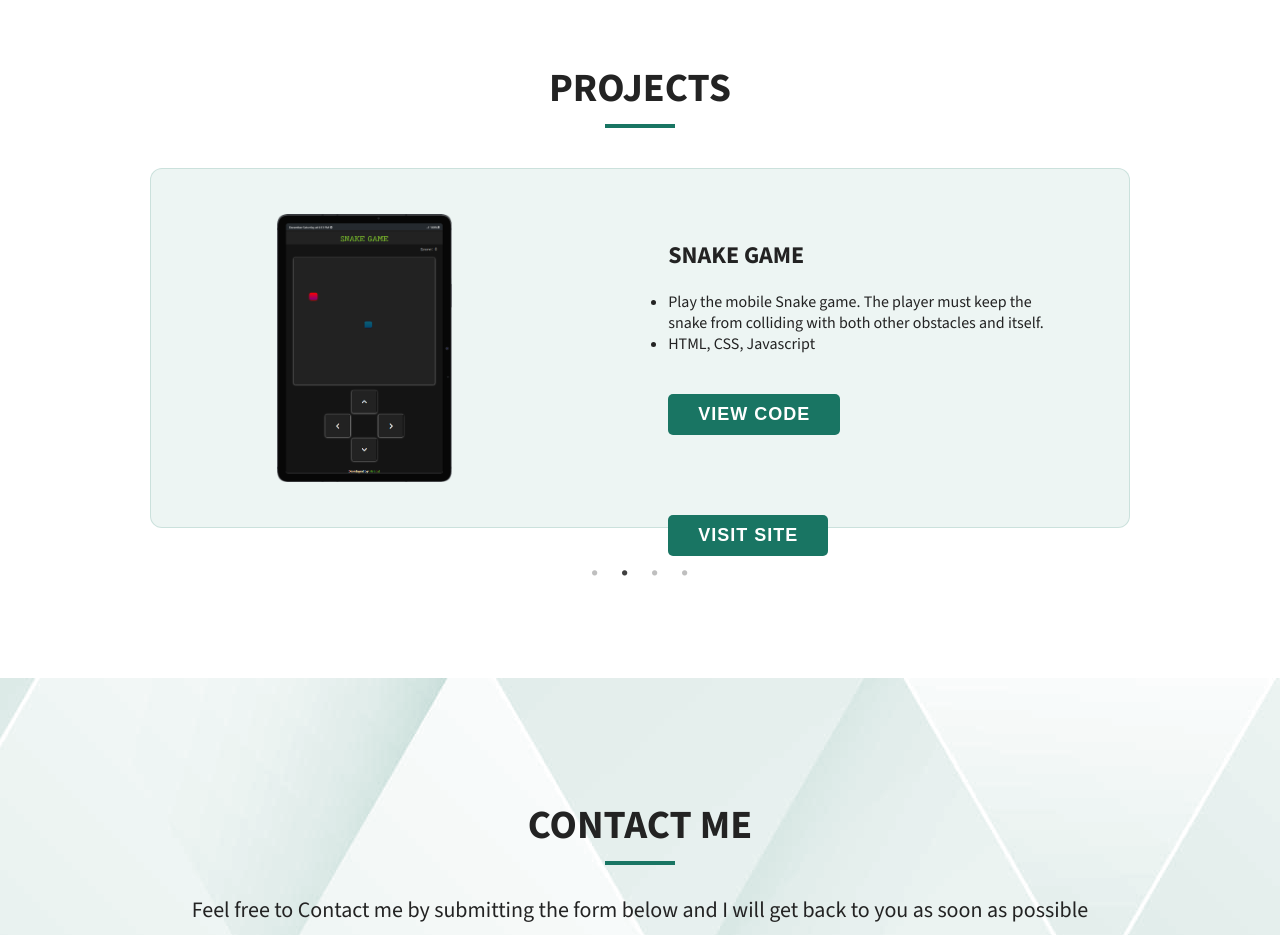
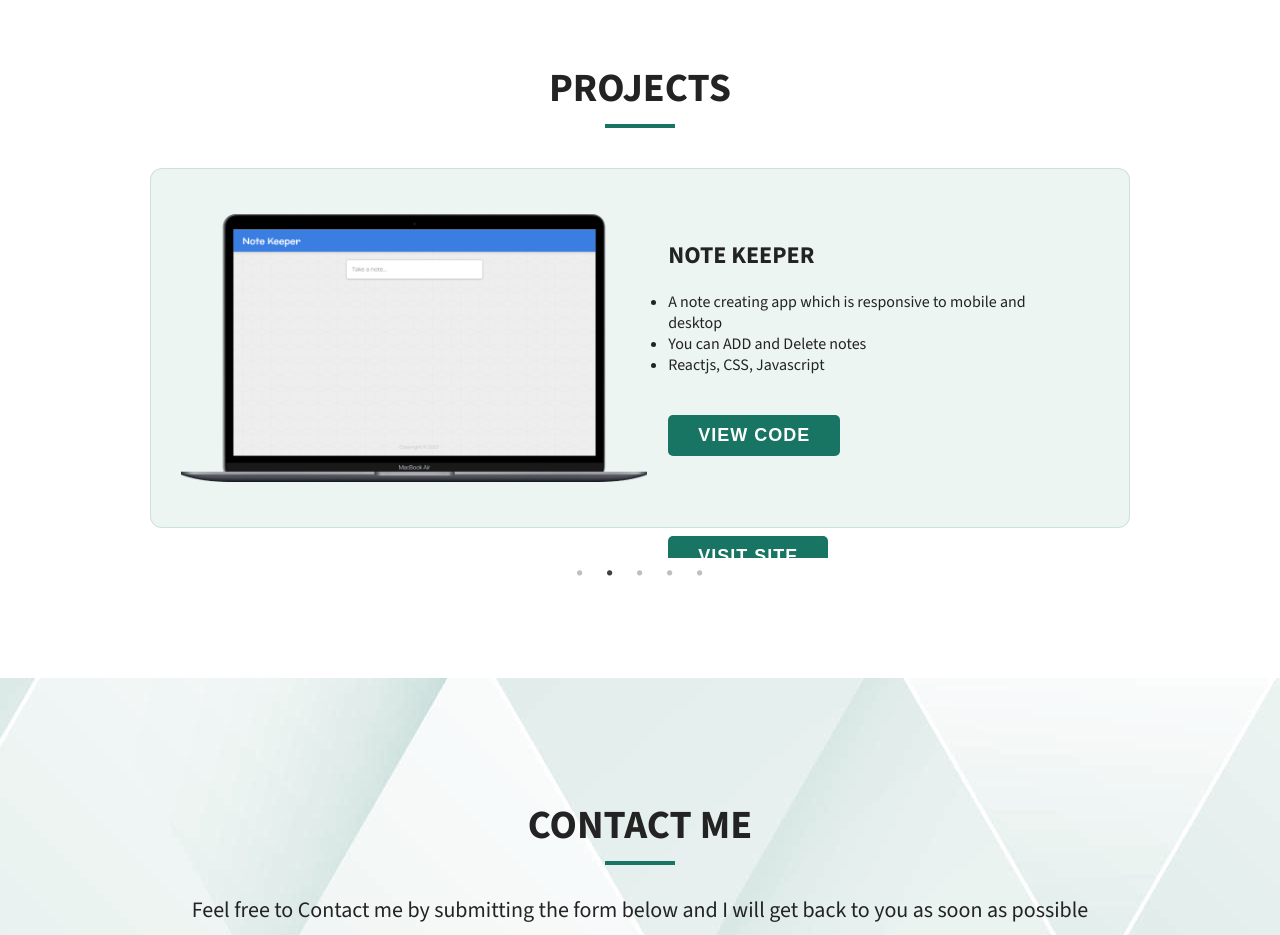
Before and after one commit to mriduldevelops/Mridul-Portfolio-Site, a React (Vite) app: page / in a window 1280 px wide. Shown: the part 2600-3535 px from the top of the page. Built offline with nearby package versions, Linux system fonts and the light colour scheme.

Commit message:
joblele added to projects

```diff
--- a/src/components/Projects.jsx
+++ b/src/components/Projects.jsx
@@ -6,8 +6,19 @@ import noteKeeper from "../assets/note-keeper.png";
 import mcAfee from "../assets/mcAfee.png";
 import sankeGame from "../assets/game.png";
 import codingShuttle from "../assets/coding-shuttle.png";
-
+import joblele from "../assets/joblele.png";
 const projectList = [
+  {
+    projectName: "JOBLELE",
+    img: joblele,
+    githubLink: "https://github.com/mriduldevelops/JOBLELE",
+    siteLink: "https://mriduldevelops.github.io/JOBLELE/",
+    projectInfo: [
+      "A job portal site which allows you to post jobs and apply for these available jobs.",
+      "Relatime Updates and Customized Job listings",
+      "Reactjs, Tailwind CSS, Javascript, Firebase and Firestore",
+    ],
+  },
   {
     projectName: "NOTE KEEPER",
     img: noteKeeper,
```
Also changed, not shown: src/assets/joblele.png (added).
